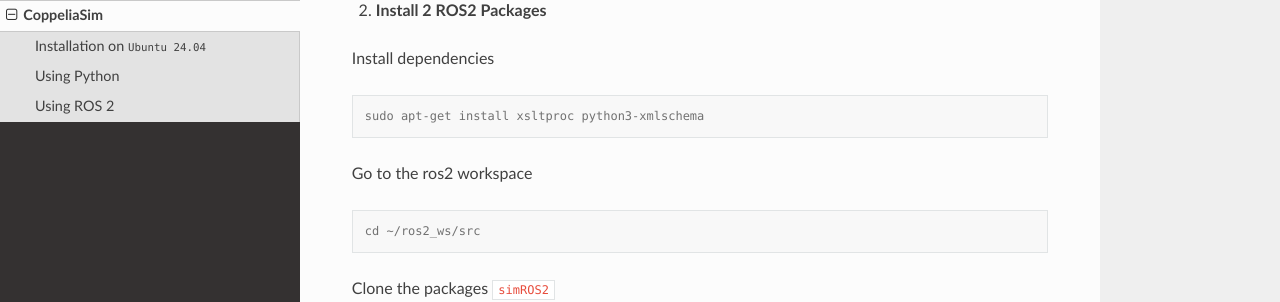
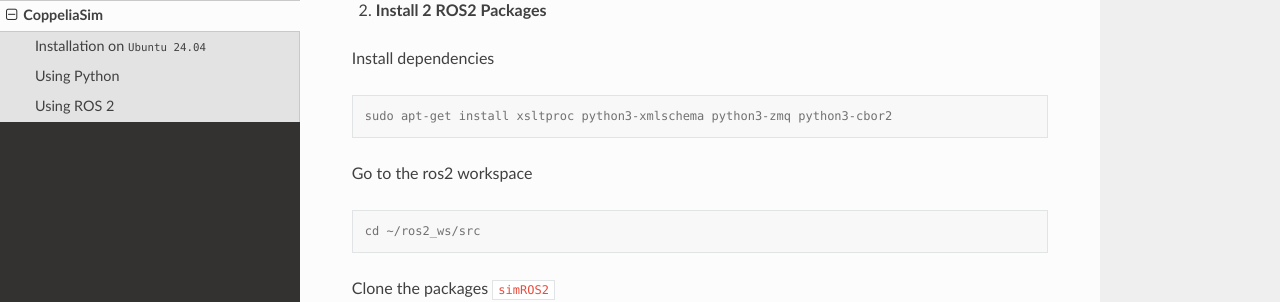
Before and after one commit to uark-i3r-bigss/MEEG-42503-Introduction-to-Robotics, a Sphinx documentation site: the page built from docs/source/coppeliasim.rst, in a window 1280 px wide and 900 px high, scrolled down 3949 px. Shown: the part 151-453 px from the top of the window. Built offline with Sphinx 7.4.7 and the Read the Docs theme 3.1.0, drawn with Linux system fonts in a browser that asks for light colours.

Commit message:
Updated installation dependencies
Added python3-zmq and python3-cbor2 to the installation instructions.

```diff
--- a/docs/source/coppeliasim.rst
+++ b/docs/source/coppeliasim.rst
@@ -96,7 +96,7 @@
 
 .. code-block:: console
 
-    sudo apt-get install xsltproc python3-xmlschema
+    sudo apt-get install xsltproc python3-xmlschema python3-zmq python3-cbor2
 
 Go to the ros2 workspace
 
```
